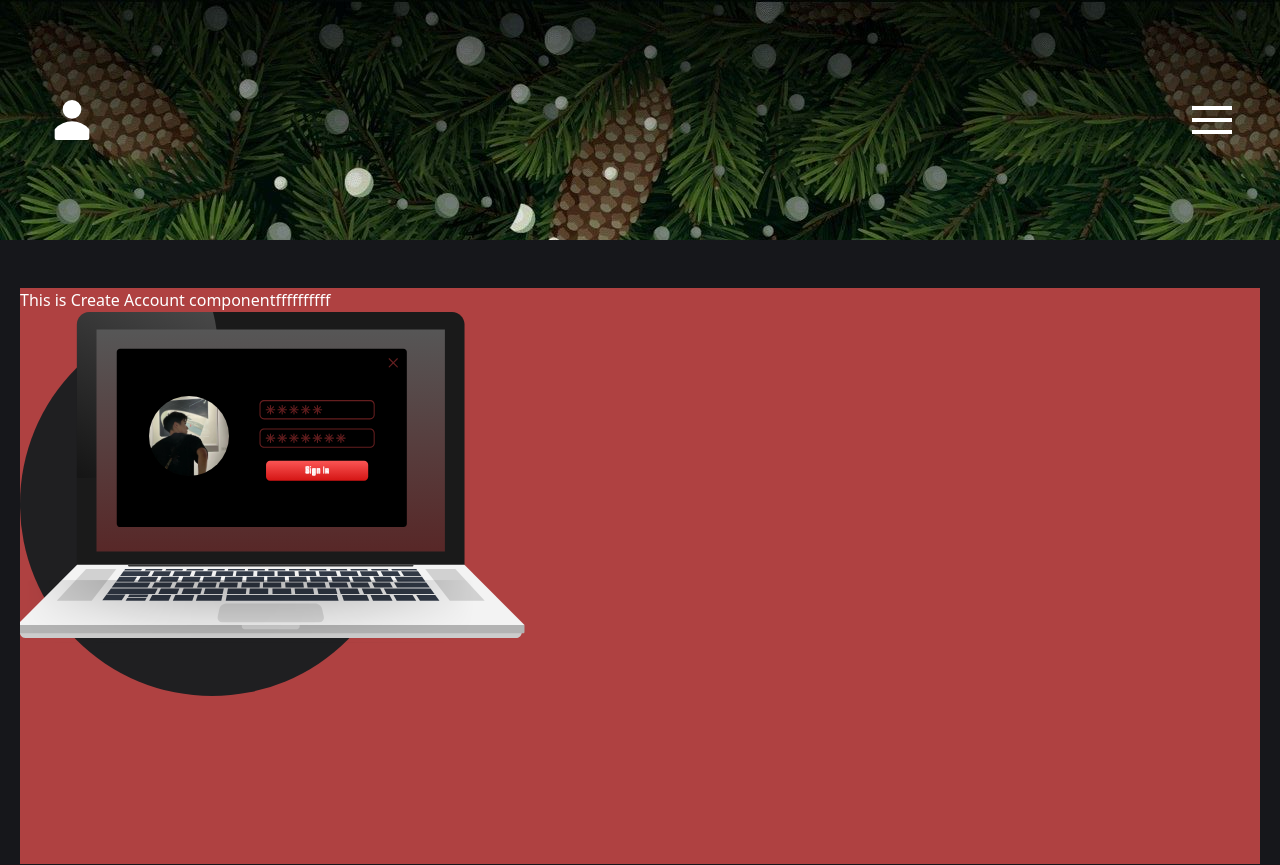
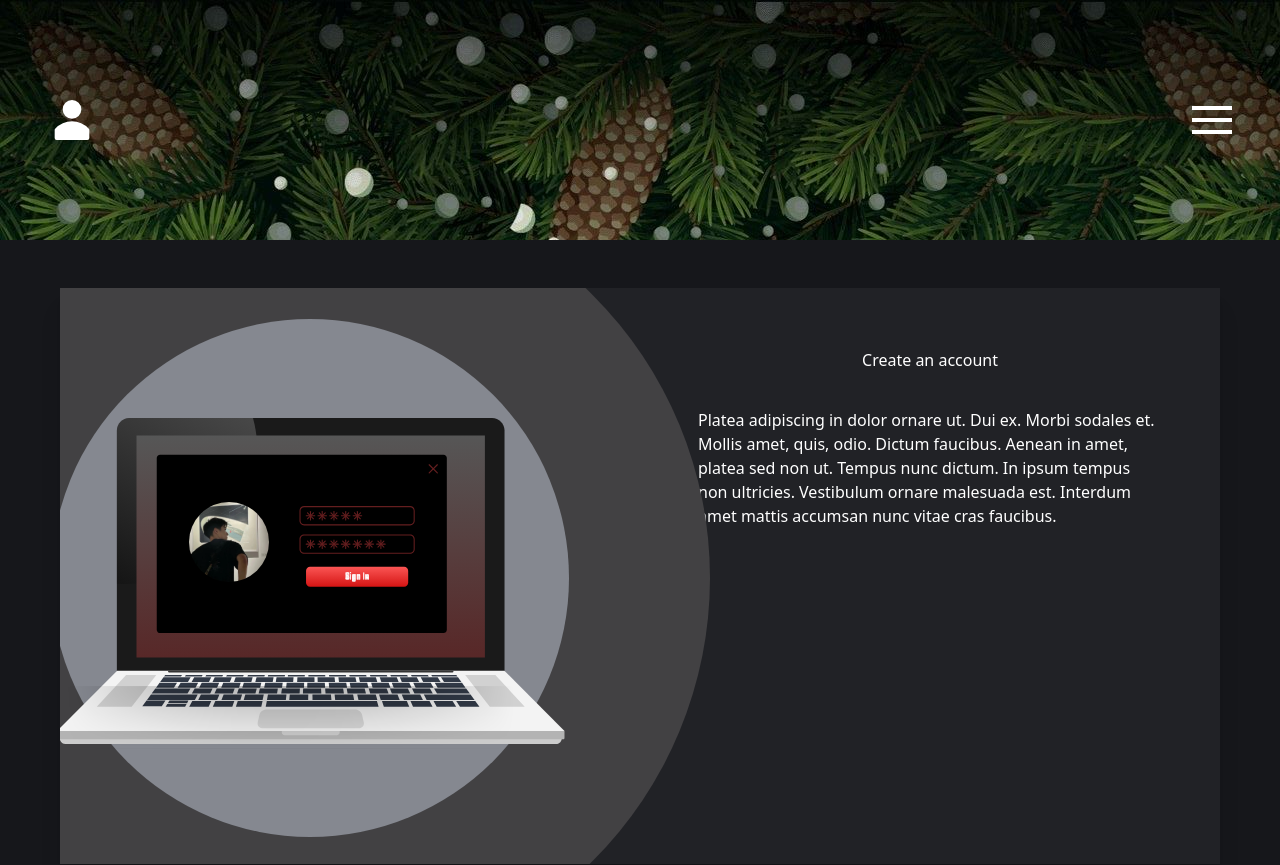
Before and after one commit to vorobeybird/Sobesity-UI, a React (Create React App) app: page / in a window 1280 px wide. Shown: the top 865 px of the page. Built offline with nearby package versions, Linux system fonts and the light colour scheme.

Commit message:
SOB-48 add solution with absolute positioning

```diff
--- a/src/App.tsx
+++ b/src/App.tsx
@@ -10,8 +10,8 @@ function App() {
     <div className="grid grid-rows-6 bg-black-dark ">
       <Header isLoggedIn />
       {/* <h1 className="body-4">Sobecity</h1> */}
-      <div className="row-span-4 flex flex-col items-center px-5">
-        <div className="w-full bg-primary-light ">
+      <div className="row-span-4 flex flex-col items-center px-[60px]">
+        <div className="w-full ">
           <CreateAccount />
         </div>
       </div>
--- a/src/components/ui/info-components/create-account/create-account.tsx
+++ b/src/components/ui/info-components/create-account/create-account.tsx
@@ -3,13 +3,22 @@ import LaptopImage from '../../../../assets/images/laptop.svg';
 
 const CreateAccount: FC<any> = () => {
   return (
-    <div className="h-132 text-white">
-      This is Create Account componentffffffffff
-      <div className="relative">
-        <div className="absolute bg-black w-96 h-96 rounded-full z-0" />
-        <div />
-        <div className="absolute z-1">
+    <div className="flex justify-between h-[576px]  overflow-hidden text-white bg-black-light shadow-xl ">
+      <div className="flex-1 h-full relative">
+        <div className="absolute flex justify-center items-center bg-secondary-dark top-[-110px] left-[-150px] w-[800px] h-[800px] rounded-full ">
+          <div className="bg-secondary-light w-[518px] h-[518px] rounded-full" />
+        </div>
+        <div className="absolute top-[130px]">
           <img src={LaptopImage} alt="laptop" />
+        </div>
+      </div>
+      <div className="flex-1 flex flex-col items-center">
+        <div className="h-1 p-[60px]">Create an account</div>
+        <div className="w-[80%]">
+          Platea adipiscing in dolor ornare ut. Dui ex. Morbi sodales et. Mollis
+          amet, quis, odio. Dictum faucibus. Aenean in amet, platea sed non ut.
+          Tempus nunc dictum. In ipsum tempus non ultricies. Vestibulum ornare
+          malesuada est. Interdum amet mattis accumsan nunc vitae cras faucibus.
         </div>
       </div>
     </div>
```
